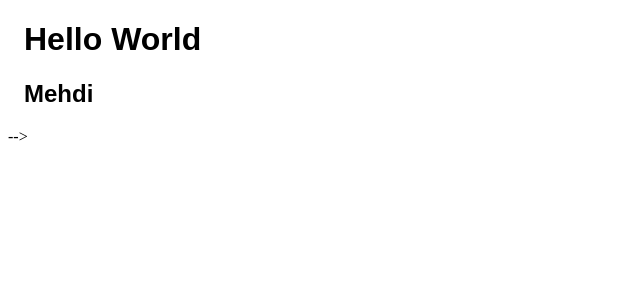
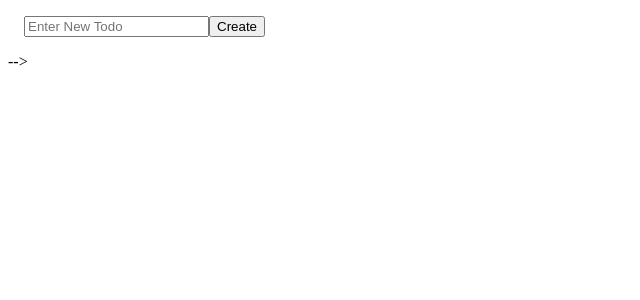
Before and after one commit to mehditeymorian/ReactStarter, a React (Create React App) app: page / in a window 1280 px wide. Shown: the top 300 px of the page, without its empty margins (0-640 px from the left). Built offline with nearby package versions, Linux system fonts and the light colour scheme.

Commit message:
Import Components

```diff
--- a/src/App.js
+++ b/src/App.js
@@ -1,10 +1,10 @@
 import React from 'react';
+import TodoList from "./todos/TodoList";
 import './App.css';
 
 const App = () => (
     <div className="App">
-      <h1>Hello World</h1>
-        <h2> Mehdi</h2>
+      <TodoList />
     </div>
   );
 
--- a/src/todos/TodoList.js
+++ b/src/todos/TodoList.js
@@ -1,10 +1,12 @@
 import React from "react";
 import TodoListItem from './TodoListItem';
+import NewTodoForm from "./NewTodoForm";
 import './TodoList.css'
 
-const TodoList = ({todos}) => (
+const TodoList = ({todos = []}) => (
     <div className="list-wrapper">
-        {todos.map(todo => <TodoListItem todo={todo} />)}
+        <NewTodoForm />
+            {todos.map(todo => <TodoListItem todo={todo}/>)}
     </div>
 );
 
```
